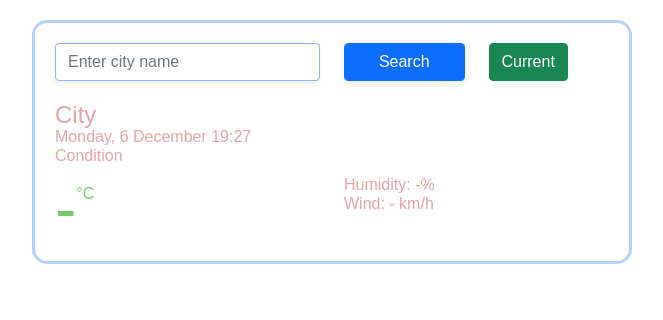
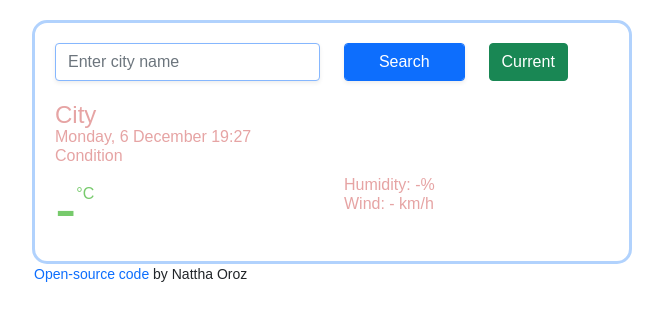
Before and after one commit to NataNONR/weatherapp_lesson, a plain HTML site: page index.html in a window 1280 px wide. Shown: the whole page, without its empty margins (308-971 px from the left). Drawn offline with nearby package versions, Linux system fonts and the light colour scheme; no server answers.

Commit message:
Feat: GitHib Link
Add a hyperlink in html and add style for the link in css

```diff
--- a/index.html
+++ b/index.html
@@ -71,6 +71,12 @@
           </div>
         </div>
       </div>
+      <p class="credit">
+        <a href="https://github.com/NataNONR/weatherapp_lesson" target="_blank">
+          Open-source code
+        </a>
+        by Nattha Oroz
+      </p>
     </div>
     <script src="src/script.js"></script>
   </body>
--- a/src/style.css
+++ b/src/style.css
@@ -29,6 +29,7 @@ li {
   border-width: 3px;
   padding: 20px;
   margin: 20px auto;
+  margin-bottom: 0px;
   border-radius: 15px;
   max-width: 600px;
 }
@@ -52,3 +53,9 @@ a {
 .search-form {
   margin-bottom: 20px;
 }
+
+.credit {
+  margin: 0px 260px;
+  padding: 0px;
+  font-size: 14px;
+}
```
